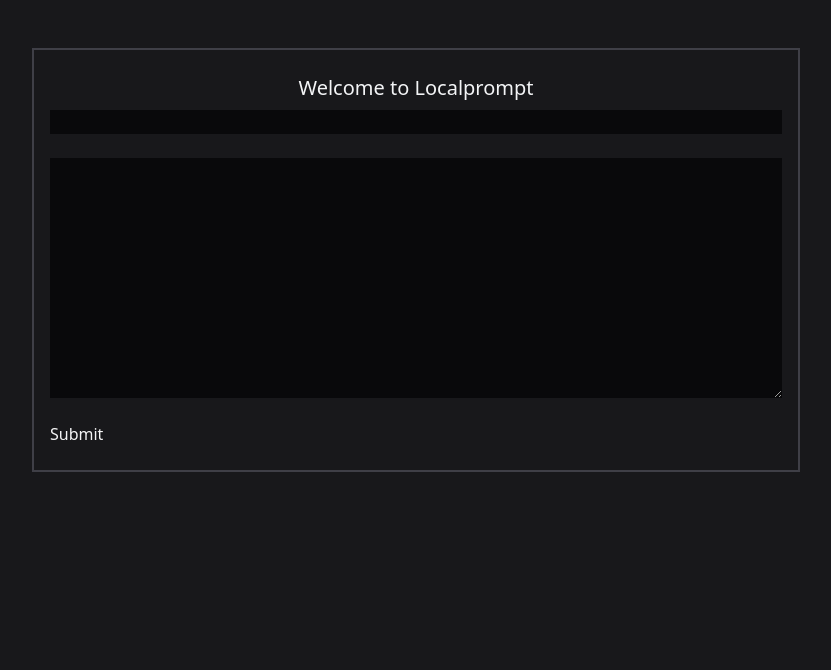
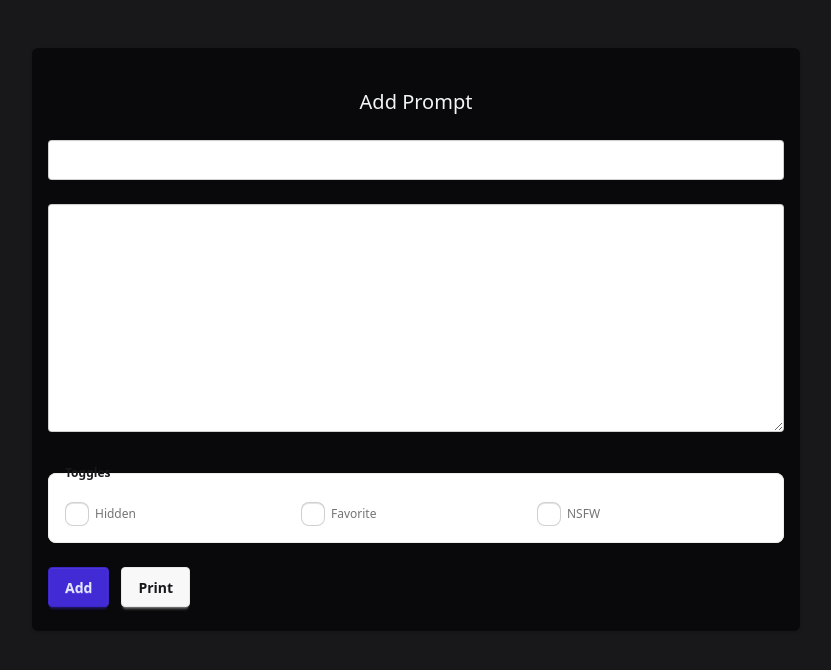
Before and after one commit to iaseth/localprompt, a SvelteKit app in the folder sv-app/: page / in a window 1280 px wide. Shown: the top 670 px of the page, without its empty margins (224-1055 px from the left). Built offline with nearby package versions, Linux system fonts and the light colour scheme.

Commit message:
Now able to toggle some fields

```diff
--- a/sv-app/package.json
+++ b/sv-app/package.json
@@ -21,6 +21,7 @@
 		"@sveltejs/kit": "^2.16.0",
 		"@sveltejs/vite-plugin-svelte": "^5.0.0",
 		"@tailwindcss/vite": "^4.0.0",
+		"daisyui": "^5.0.12",
 		"eslint": "^9.18.0",
 		"eslint-config-prettier": "^10.0.1",
 		"eslint-plugin-svelte": "^3.0.0",
--- a/sv-app/src/app.css
+++ b/sv-app/src/app.css
@@ -1,4 +1,5 @@
 @import 'tailwindcss';
+@plugin "daisyui";
 
 body {
 	@apply bg-zinc-900 text-zinc-100;
--- /dev/null
+++ b/sv-app/src/components/ToggleField.svelte
@@ -0,0 +1,14 @@
+
+<script lang="ts">
+	interface Props {
+		label: string,
+		value: boolean,
+		onchange: () => void
+	}
+	let { label, value, onchange }: Props = $props()
+</script>
+
+<label class="fieldset-label">
+	<input type="checkbox" checked={value} {onchange} class="checkbox" />
+	<span>{label}</span>
+</label>
--- a/sv-app/src/lib/localPromptDB.ts
+++ b/sv-app/src/lib/localPromptDB.ts
@@ -22,6 +22,10 @@
 	isFavorite: boolean;
 	isHidden: boolean;
 }
+
+export type PromptBooleanKey = keyof Pick<
+	Prompt, 'isNsfw' | 'isFavorite' | 'isHidden'
+>
 
 const DB_NAME = 'LocalPromptDB';
 const STORE_NAME = 'prompts';
@@ -73,7 +77,7 @@
 }
 
 export async function addPrompt(prompt: Prompt): Promise<void> {
-	prompt = JSON.parse(JSON.stringify(prompt));
+	prompt = { ...prompt };
 	const now = Date.now();
 	prompt.createdAt = now;
 	prompt.updatedAt = now;
@@ -180,9 +184,7 @@
 	db.close();
 }
 
-export async function toggleProp(uuid: string, prop: keyof Pick<
-	Prompt, 'isFavorite' | 'isHidden'
->): Promise<void> {
+export async function toggleProp(uuid: string, prop: PromptBooleanKey): Promise<void> {
 	const prompt = await getPrompt(uuid);
 	if (!prompt) return;
 
--- a/sv-app/src/routes/+page.svelte
+++ b/sv-app/src/routes/+page.svelte
@@ -1,8 +1,19 @@
 
 <script lang="ts">
-	import { addPrompt, getEmptyPrompt, type Prompt } from "$lib";
+	import { addPrompt, getEmptyPrompt, type Prompt, type PromptBooleanKey } from "$lib";
+	import ToggleField from "../components/ToggleField.svelte";
 
 	let prompt: Prompt = $state(getEmptyPrompt());
+
+	const Checkboxes: { label: string, prop: PromptBooleanKey }[] = [
+		{ label: 'Hidden', prop: 'isHidden' },
+		{ label: 'Favorite', prop: 'isFavorite' },
+		{ label: 'NSFW', prop: 'isNsfw' },
+	];
+
+	function printObject () {
+		console.log({...prompt});
+	}
 
 	function onclick () {
 		console.log(`Adding prompt ${prompt.uuid} to db.`);
@@ -13,11 +24,28 @@
 </script>
 
 <section class="min-h-screen py-12 px-4">
-	<section class="max-w-3xl m-auto border-2 border-zinc-700 px-4 py-6 space-y-6">
-		<h4 class="text-center">Welcome to Localprompt</h4>
+	<section class="max-w-3xl m-auto bg-zinc-950 px-4 py-6 rounded-md shadow">
+		<header class="py-4">
+			<h4 class="text-center">Add Prompt</h4>
+		</header>
 
-		<input class="block w-full bg-zinc-950" type="text" bind:value={prompt.title} />
-		<textarea class="block w-full bg-zinc-950" rows=10 bind:value={prompt.prompt}></textarea>
-		<button {onclick}>Submit</button>
+		<section class="space-y-6">
+			<input class="input block w-full" type="text" bind:value={prompt.title} />
+			<textarea class="textarea block w-full" rows=10 bind:value={prompt.prompt}></textarea>
+
+			<fieldset class="fieldset grid sm:grid-cols-2 md:grid-cols-3 p-4 bg-base-100 border border-base-300 rounded-box">
+				<legend class="fieldset-legend">Toggles</legend>
+
+				{#each Checkboxes as { label, prop } }
+					<ToggleField label={label} value={prompt[prop]} onchange={() => prompt[prop] = !prompt[prop]} />
+				{/each}
+
+			</fieldset>
+
+			<footer class="flex gap-3">
+				<button {onclick} class="btn btn-primary">Add</button>
+				<button onclick={printObject} class="btn">Print</button>
+			</footer>
+		</section>
 	</section>
 </section>
```
Also changed, not shown: 1 other file (tests, documents, lock files or other folders).
